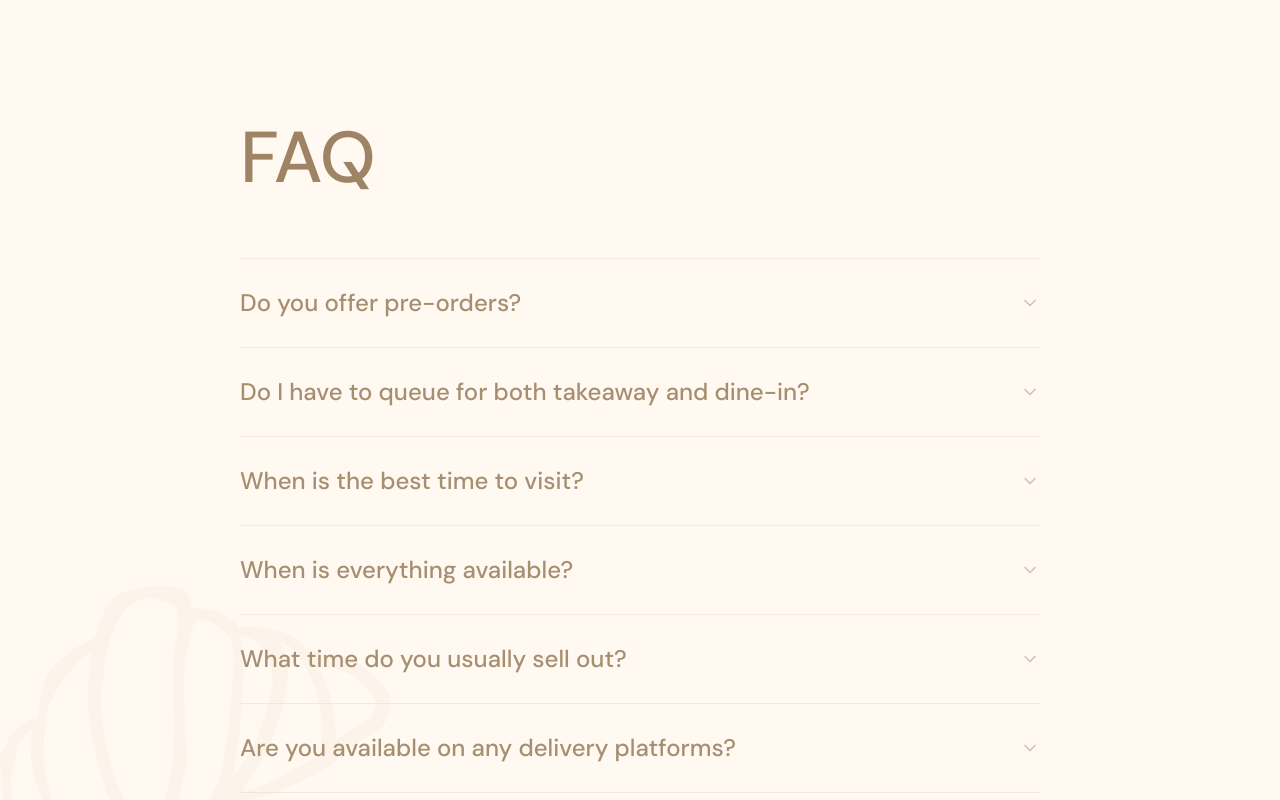
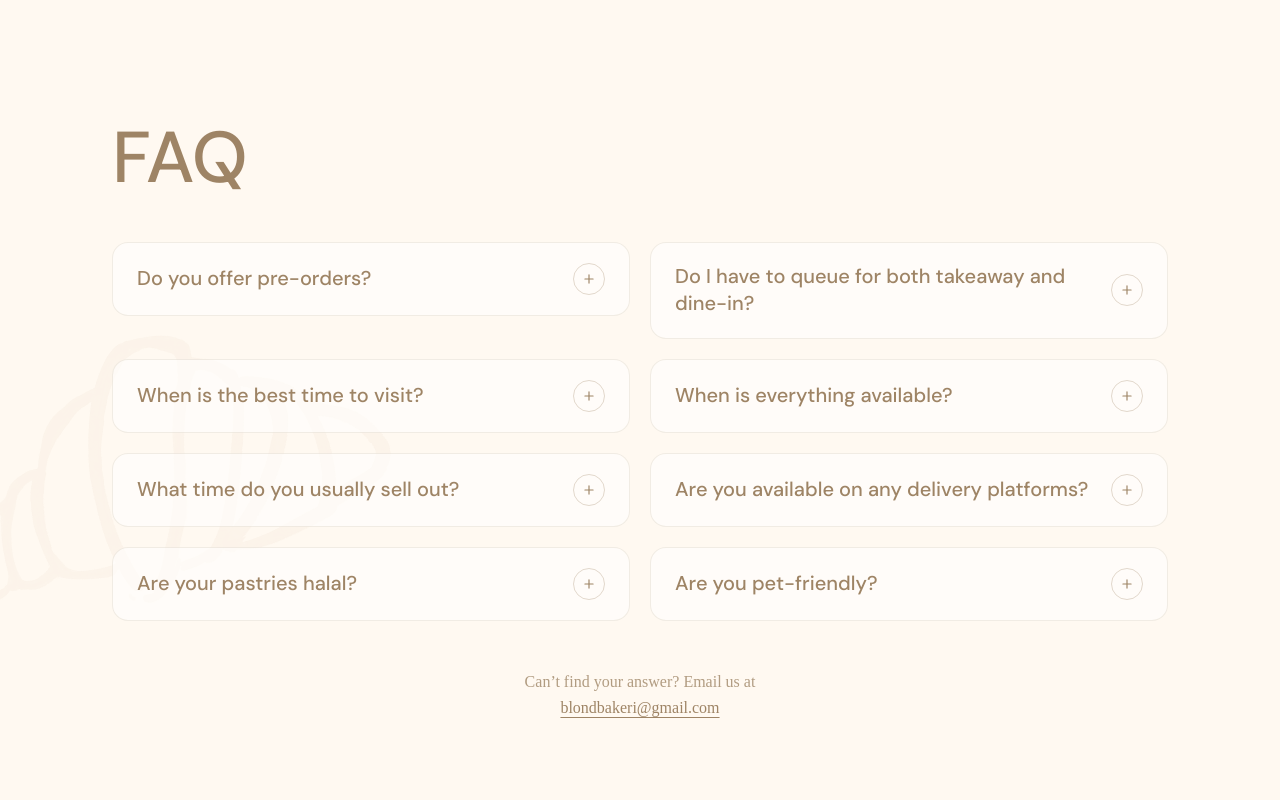
Before and after one commit to BeatrixBlaine/Blond-Website, a React (Vite) app: page / in a window 1280 px wide. Shown: the part 7000-7800 px from the top of the page. Built offline with nearby package versions, Linux system fonts and the light colour scheme; a web font is replaced by a local one.

Commit message:
faq update

```diff
--- a/src/pages/Home.tsx
+++ b/src/pages/Home.tsx
@@ -8,7 +8,8 @@ import {
   X,
   MapPin,
   Clock,
-  ChevronDown,
+  Plus,
+  Minus,
   ExternalLink,
   Instagram,
   ShoppingBag,
@@ -1105,41 +1106,65 @@ export default function Home({ cartItems }: HomeProps) {
         }}
       />
 
-        <div className="max-w-4xl mx-auto px-6 lg:px-12">
-          <div className="mb-16">
+        <div className="relative max-w-6xl mx-auto px-6 lg:px-12">
+          <h2 className="font-display text-6xl md:text-7xl mb-12" style={{ color: BRAND }}>FAQ</h2>
 
-            <h2 className="font-display text-6xl md:text-7xl" style={{ color: BRAND }}>FAQ</h2>
-          </div>
-          <div style={{ borderTop: `1px solid ${r(0.12)}` }}>
+          <div className="grid grid-cols-1 lg:grid-cols-2 gap-5 items-start">
             {FAQS.map((faq, i) => (
-              <div key={i} style={{ borderBottom: `1px solid ${r(0.12)}` }}>
+              <div
+                key={i}
+                className="rounded-2xl border transition-colors duration-300"
+                style={{
+                  borderColor: openFaq === i ? r(0.3) : r(0.14),
+                  backgroundColor: openFaq === i ? "rgba(255,255,255,0.8)" : "rgba(255,255,255,0.55)",
+                }}
+              >
                 <button
-                  className="w-full flex items-start justify-between py-7 text-left gap-6"
+                  className="w-full flex items-center justify-between gap-5 px-6 py-5 text-left"
                   onClick={() => setOpenFaq(openFaq === i ? null : i)}
+                  aria-expanded={openFaq === i}
                 >
-                  <span
-                    className="font-display text-2xl transition-colors duration-200"
-                    style={{ color: openFaq === i ? BRAND : r(0.92) }}
-                  >
+                  <span className="font-display text-xl leading-snug" style={{ color: BRAND }}>
                     {faq.q}
                   </span>
-                  <ChevronDown
-                    size={20}
-                    className={`flex-shrink-0 mt-1.5 transition-transform duration-300 ${openFaq === i ? "rotate-180" : ""}`}
-                    style={{ color: r(0.45) }}
-                  />
+                  <span
+                    className="flex-shrink-0 w-8 h-8 rounded-full border flex items-center justify-center"
+                    style={{ borderColor: r(0.3), color: BRAND }}
+                  >
+                    {openFaq === i ? <Minus size={14} /> : <Plus size={14} />}
+                  </span>
                 </button>
-                <div
-                  className="overflow-hidden transition-all duration-300"
-                  style={{ maxHeight: openFaq === i ? 200 : 0, paddingBottom: openFaq === i ? 28 : 0 }}
-                >
-                  <p className="leading-relaxed font-sans font-light" style={{ color: r(0.88) }}>
-                    {faq.a}
-                  </p>
+
+                {/* The row grows to fit the answer, so long answers are never cut off */}
+                <div className="px-6">
+                  <div
+                    className="grid transition-all duration-300"
+                    style={{ gridTemplateRows: openFaq === i ? "1fr" : "0fr" }}
+                  >
+                    <div className="overflow-hidden">
+                      <div className={openFaq === i ? "pb-6" : ""}>
+                        <p className="leading-relaxed font-sans font-light" style={{ color: r(0.88) }}>
+                          {faq.a}
+                        </p>
+                      </div>
+                    </div>
+                  </div>
                 </div>
               </div>
             ))}
           </div>
+
+          <p className="mt-12 text-center font-sans font-light leading-relaxed" style={{ color: r(0.8) }}>
+            Can’t find your answer? Email us at
+            <br />
+            <a
+              href="mailto:blondbakeri@gmail.com"
+              className="underline underline-offset-4 transition-opacity hover:opacity-60"
+              style={{ color: BRAND }}
+            >
+              blondbakeri@gmail.com
+            </a>
+          </p>
         </div>
       </section>
 
```
